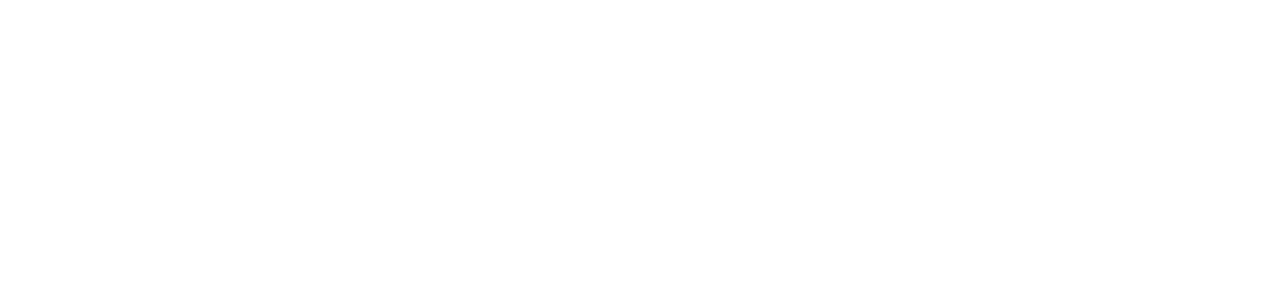
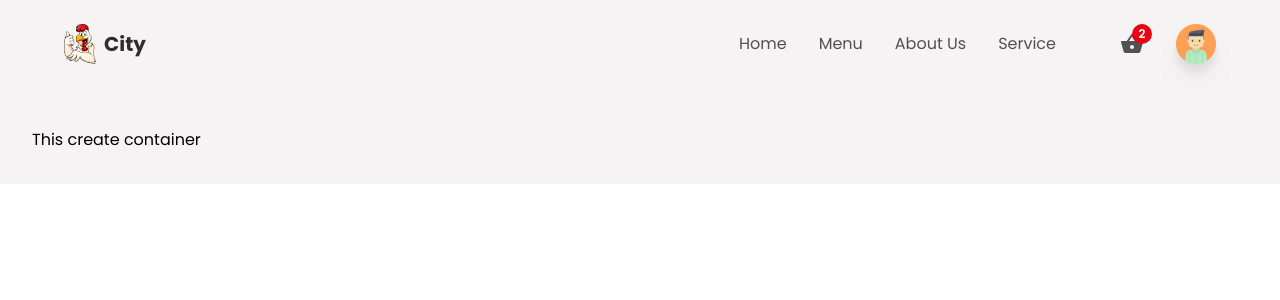
Before and after one commit to mamun060/react-redux-firebase-tailwind-restaurant-application, a React (Create React App) app: page /createItem in a window 1280 px wide. Before the commit this address had no page. Shown: the top 300 px of the page. Built offline with nearby package versions, Linux system fonts and the light colour scheme.

Commit message:
header update

```diff
--- a/src/App.js
+++ b/src/App.js
@@ -1,11 +1,20 @@
+import React from 'react';
 import { Route, Routes } from "react-router-dom";
 import { Header } from "./components";
+import CreateContainer from './components/CreateContainer';
+import MainConatienr from './components/MainContainer';
 
 function App() {
   return (
-    <Routes>
-      <Route path='/' element={ <Header />} />
-    </Routes>
+    <div className="w-screen h-auto  flex flex-col bg-primary">
+        <Header />
+        <main className='mt-24 w-full  p-8'>
+          <Routes>
+            <Route path='' element={ <MainConatienr />} />
+            <Route path='createItem' element={ <CreateContainer />} />
+          </Routes>
+        </main>
+    </div>
   );
 }
 
--- /dev/null
+++ b/src/components/CreateContainer.jsx
@@ -0,0 +1,11 @@
+import React from 'react';
+
+const CreateContainer = () => {
+    return (
+        <div>
+            This create container
+        </div>
+    );
+}
+
+export default CreateContainer;
--- a/src/components/Header.jsx
+++ b/src/components/Header.jsx
@@ -1,19 +1,21 @@
 import React from 'react';
 import logo from '../img/logo.png';
 import {MdShoppingBasket} from 'react-icons/md';
+import Avater from '../img/avatar.png';
 
 const Header = () => {
     return (
         <header className="w-screen fixed z-50
          p-6 px-16">
            {/* Desktop & table menu */}
-           <div className="hidden md:flex w-full h-full">
+           <div className="hidden md:flex w-full h-full justify-between items-center">
                <div className="flex items-center gap-2">
                    <img className='w-8 object-cover' src={logo} alt="Logo" />
                    <p className='text-headingColor text-xl font-bold'>City</p>
                </div>
 
-               <ul className='flex items-center gap-8 ml-auto'>
+               <div className='flex items-center gap-8'>
+                <ul className='flex items-center gap-8'>
                     <li className='text-base text-textColor hover:text-headingColor duration-100 transition-all ease-in-out cursor-pointer'>Home</li>
                     <li className='text-base text-textColor hover:text-headingColor duration-100 transition-all ease-in-out cursor-pointer'>Menu</li>
                     <li className='text-base text-textColor hover:text-headingColor duration-100 transition-all ease-in-out cursor-pointer'>About Us</li>
@@ -21,10 +23,13 @@
                 </ul>
 
                 <div className='relative flex items-center justify-center'>
-                   <MdShoppingBasket  className='text-textColor text-2xl ml-8'/>
+                    <MdShoppingBasket  className='text-textColor text-2xl ml-8 cursor-pointer'/>
                     <div className="absolute -top-2 -right-2 w-5 h-5 rounded-full bg-cartNumBg flex items-center justify-center">
                         <p className='text-xs text-white font-semibold'>2</p>
                     </div>
+                </div>
+
+                <img src={Avater} alt="Avater" className="cursor-pointer w-10 min-w-[40px] h-10 min-h-[40px] drop-shadow-xl" />
                </div>
            </div>
 
--- /dev/null
+++ b/src/components/MainContainer.jsx
@@ -0,0 +1,11 @@
+import React from 'react';
+
+const MainConatienr = () => {
+    return (
+        <div>
+            This is main container
+        </div>
+    );
+}
+
+export default MainConatienr;
--- /dev/null
+++ b/src/components/text.jsx
@@ -0,0 +1,12 @@
+import React, { Component } from 'react'
+
+class Text extends Component {
+    state = {  }
+    render() {
+        return (
+
+        );
+    }
+}
+
+export default Text;
```
Lines whose indentation alone changed are shown as unchanged.
